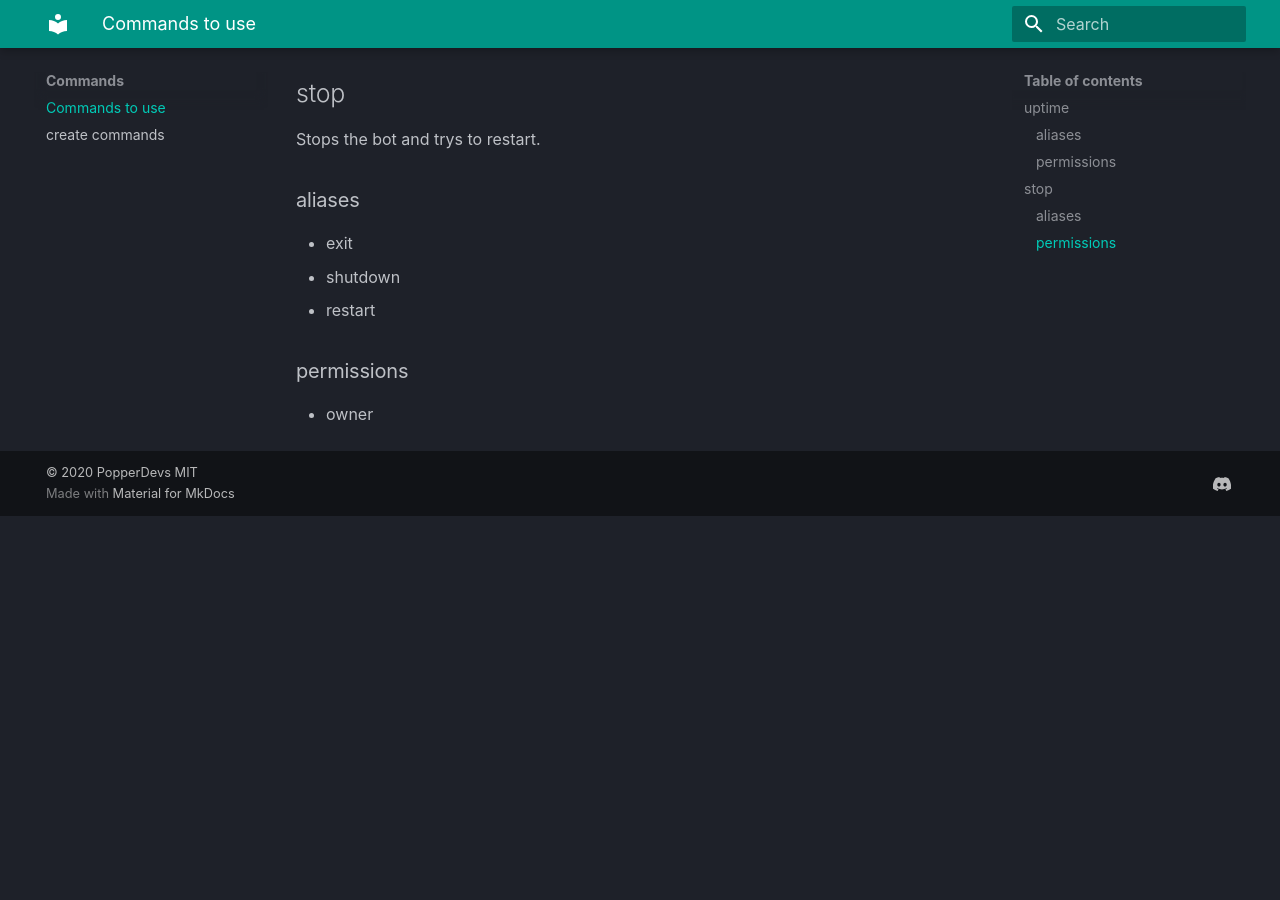
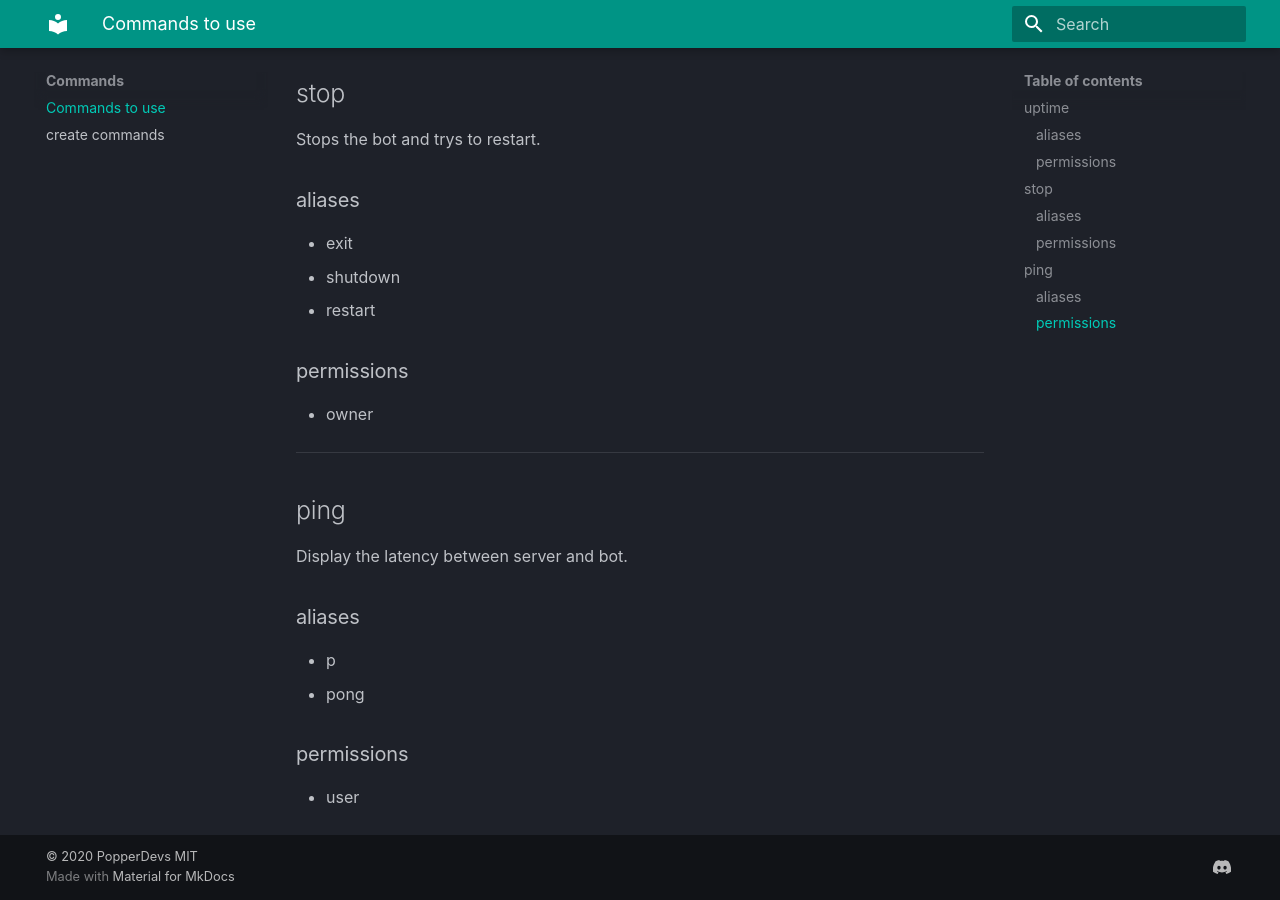
Before and after one commit to PopperDevs/PopperBot-docs, an MkDocs documentation site: the page built from docs/commands/commands.md, in a window 1280 px wide and 900 px high, scrolled down 501 px. Built offline with MkDocs 1.6.1 and Material for MkDocs 9.7.7, drawn with Linux system fonts in a browser that asks for light colours; before the commit the page ends 1017 px from its top, so only the background shows below that.

Commit message:
added ping command

```diff
--- a/docs/commands/commands.md
+++ b/docs/commands/commands.md
@@ -16,3 +16,12 @@ Stops the bot and trys to restart.
  - restart
 ### permissions
  - owner
+
+ ---
+## ping
+Display the latency between server and bot.
+### aliases
+ - p
+ - pong
+### permissions
+ - user
```
